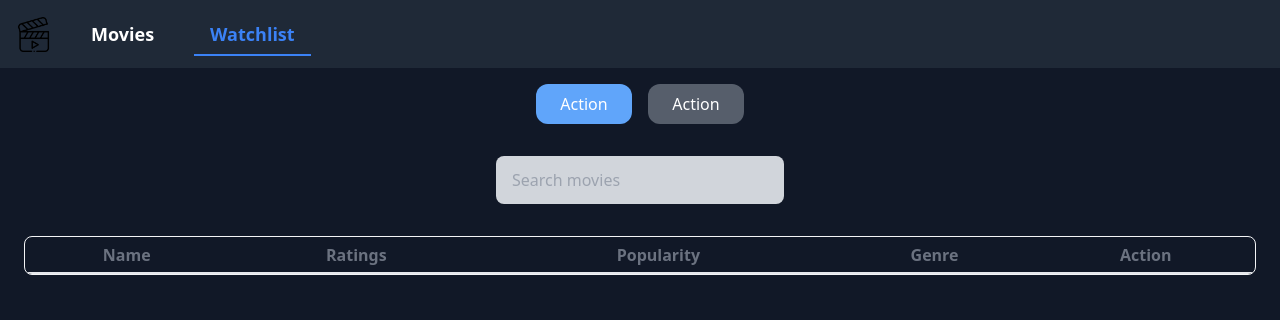
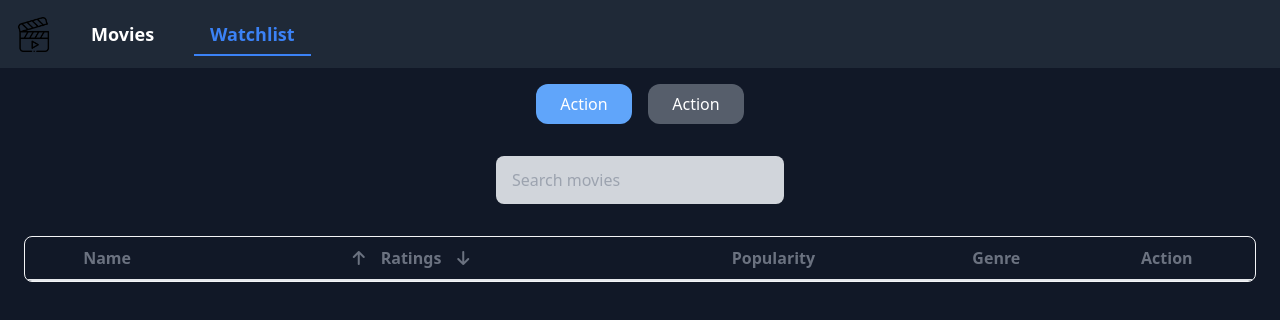
Before and after one commit to Ashutoshupadhyay23/MovieSphere, a React (Vite) app: page /watchlist in a window 1280 px wide. Shown: the top 320 px of the page. Built offline with nearby package versions, Linux system fonts and the light colour scheme.

Commit message:
added functionality on watchlist to sort by ascending and descending order

```diff
--- a/src/App.jsx
+++ b/src/App.jsx
@@ -56,6 +56,7 @@ function App() {
             element={
               < Watchlist
                 watchlist={watchlist}
+                setWatchList={setWatchList}
               />
             }
           />
--- a/src/components/watchlist/Watchlist.jsx
+++ b/src/components/watchlist/Watchlist.jsx
@@ -1,11 +1,25 @@
 import React, { useState } from 'react'
 
-const Watchlist = ({watchlist}) => {
+const Watchlist = ({watchlist, setWatchList}) => {
 
   const [search, setSearch] = useState('')
 
   const handleSearch = (e) => {
     setSearch(e.target.value)
+  }
+
+  const sortByAscendingOrder = () => {
+    let sortedByIncreasing =  watchlist.sort((movieA, movieB) => {
+      return movieA.vote_average - movieB.vote_average
+    })
+    setWatchList([...sortedByIncreasing])
+  }
+
+  const sortByDescendingOrder = () => {
+    let sortedByDecresing = watchlist.sort((movieA, movieB) => {
+      return movieB.vote_average - movieA.vote_average
+    })
+    setWatchList([...sortedByDecresing])
   }
 
   return (
@@ -33,9 +47,17 @@ const Watchlist = ({watchlist}) => {
       <div className='border border-gray-100 m-6 overflow-hidden rounded-lg'>
         <table className='w-full text-gray-500 text-center'>
           <thead className='border-b-2'>
-            <tr className='h-9'>
+            <tr className='h-10'>
               <th>Name</th>
-              <th>Ratings</th>
+              <th className='flex justify-center'>
+                <div onClick={sortByAscendingOrder} className='p-2 hover:cursor-pointer'>
+                  <i className="fa-solid fa-arrow-up"></i>
+                </div>
+                <th className='p-2'>Ratings</th>
+                <div onClick={sortByDescendingOrder} className='p-2 hover:cursor-pointer'>
+                  <i class="fa-solid fa-arrow-down"></i>
+                </div>
+              </th>
               <th>Popularity</th>
               <th>Genre</th>
               <th>Action</th>
```
